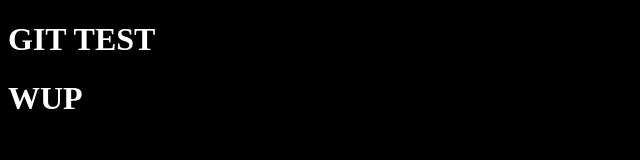
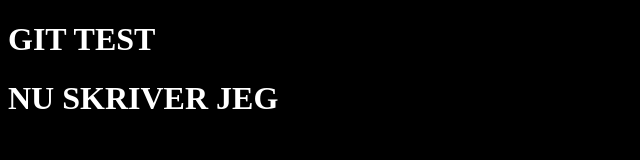
Before and after one commit to AndreaOphelia/gittest, a plain HTML site: page index.html in a window 1280 px wide. Shown: the whole page, without its empty margins (0-640 px from the left). Drawn offline with Linux system fonts and the light colour scheme.

Commit message:
her jhar jeg skrevet

```diff
--- a/index.html
+++ b/index.html
@@ -8,6 +8,6 @@
   </head>
   <body>
     <h1>GIT TEST</h1>
-    <h1>WUP</h1>
+    <h1>NU SKRIVER JEG</h1>
   </body>
 </html>
```
